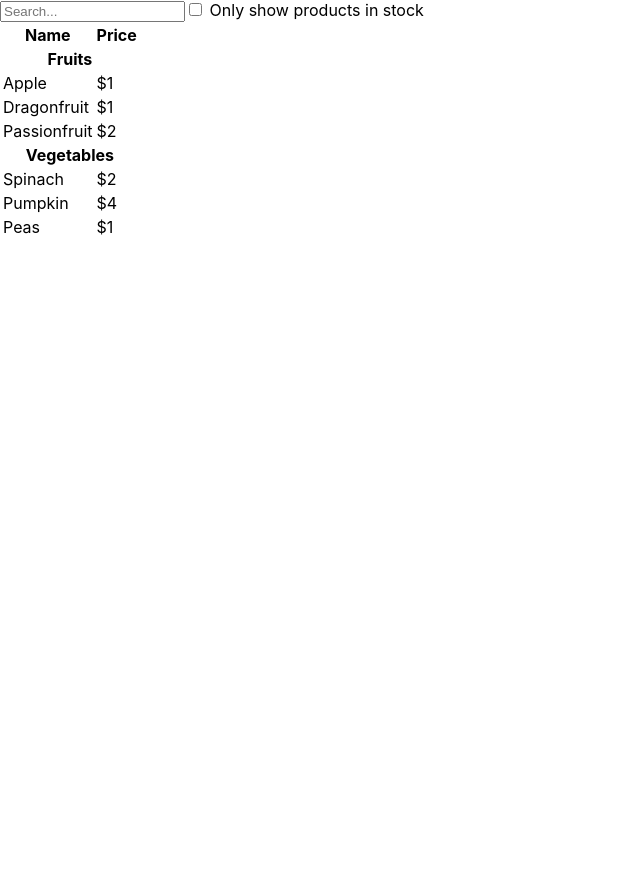
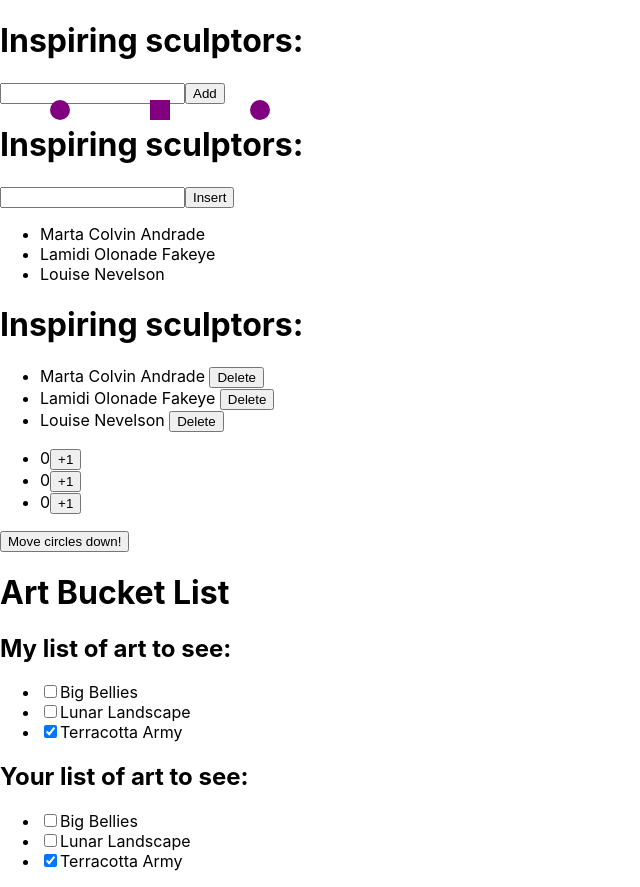
Before and after one commit to LeVHoangduc/react-training, a React (Create React App) app in the folder my-example/: page / in a window 1280 px wide. Shown: the whole page, without its empty margins (0-640 px from the left). Before the commit the page ends 800 px from the top, so only its background shows below. Built offline with nearby package versions, Linux system fonts and the light colour scheme.

Commit message:
feat:implement example for array

```diff
--- /dev/null
+++ b/my-example/src/Array.js
@@ -0,0 +1,19 @@
+import AddArray from "./components/ArrayExample/AddArray";
+import InsertArray from "./components/ArrayExample/InsertArray";
+import RemoveArray from "./components/ArrayExample/RemoveArray";
+import ReplaceItem from "./components/ArrayExample/ReplaceItem";
+import TransformArray from "./components/ArrayExample/TransformArray";
+import UpdateObjectInArray from "./components/ArrayExample/UpdateObjectinArray";
+
+export default function Array() {
+  return (
+    <>
+      <AddArray />
+      <InsertArray />
+      <RemoveArray />
+      <ReplaceItem />
+      <TransformArray />
+      <UpdateObjectInArray />
+    </>
+  );
+}
--- /dev/null
+++ b/my-example/src/components/ArrayExample/AddArray.js
@@ -0,0 +1,26 @@
+import { useState } from "react";
+
+let nextId = 0;
+
+export default function AddArray() {
+  const [name, setName] = useState("");
+  const [artists, setArtists] = useState([]);
+
+  return (
+    <>
+      <h1>Inspiring sculptors:</h1>
+      <input value={name} onChange={e => setName(e.target.value)} />
+      <button
+        onClick={() => {
+          setArtists([...artists, { id: nextId++, name: name }]);
+        }}>
+        Add
+      </button>
+      <ul>
+        {artists.map(artist => (
+          <li key={artist.id}>{artist.name}</li>
+        ))}
+      </ul>
+    </>
+  );
+}
--- /dev/null
+++ b/my-example/src/components/ArrayExample/InsertArray.js
@@ -0,0 +1,40 @@
+import { useState } from "react";
+
+let nextId = 3;
+const initialArtists = [
+  { id: 0, name: "Marta Colvin Andrade" },
+  { id: 1, name: "Lamidi Olonade Fakeye" },
+  { id: 2, name: "Louise Nevelson" },
+];
+
+export default function InsertArray() {
+  const [name, setName] = useState("");
+  const [artists, setArtists] = useState(initialArtists);
+
+  function handleClick() {
+    const insertAt = 1; // Could be any index
+    const nextArtists = [
+      // Items before the insertion point:
+      ...artists.slice(0, insertAt),
+      // New item:
+      { id: nextId++, name: name },
+      // Items after the insertion point:
+      ...artists.slice(insertAt),
+    ];
+    setArtists(nextArtists);
+    setName("");
+  }
+
+  return (
+    <>
+      <h1>Inspiring sculptors:</h1>
+      <input value={name} onChange={e => setName(e.target.value)} />
+      <button onClick={handleClick}>Insert</button>
+      <ul>
+        {artists.map(artist => (
+          <li key={artist.id}>{artist.name}</li>
+        ))}
+      </ul>
+    </>
+  );
+}
--- /dev/null
+++ b/my-example/src/components/ArrayExample/RemoveArray.js
@@ -0,0 +1,30 @@
+import { useState } from "react";
+
+let initialArtists = [
+  { id: 0, name: "Marta Colvin Andrade" },
+  { id: 1, name: "Lamidi Olonade Fakeye" },
+  { id: 2, name: "Louise Nevelson" },
+];
+
+export default function RemoveArray() {
+  const [artists, setArtists] = useState(initialArtists);
+
+  return (
+    <>
+      <h1>Inspiring sculptors:</h1>
+      <ul>
+        {artists.map(artist => (
+          <li key={artist.id}>
+            {artist.name}{" "}
+            <button
+              onClick={() => {
+                setArtists(artists.filter(a => a.id !== artist.id));
+              }}>
+              Delete
+            </button>
+          </li>
+        ))}
+      </ul>
+    </>
+  );
+}
--- /dev/null
+++ b/my-example/src/components/ArrayExample/ReplaceItem.js
@@ -0,0 +1,36 @@
+import { useState } from "react";
+
+let initialCounters = [0, 0, 0];
+
+export default function ReplaceItem() {
+  const [counters, setCounters] = useState(initialCounters);
+
+  function handleIncrementClick(index) {
+    const nextCounters = counters.map((c, i) => {
+      if (i === index) {
+        // Increment the clicked counter
+        return c + 1;
+      } else {
+        // The rest haven't changed
+        return c;
+      }
+    });
+    setCounters(nextCounters);
+  }
+
+  return (
+    <ul>
+      {counters.map((counter, i) => (
+        <li key={i}>
+          {counter}
+          <button
+            onClick={() => {
+              handleIncrementClick(i);
+            }}>
+            +1
+          </button>
+        </li>
+      ))}
+    </ul>
+  );
+}
--- /dev/null
+++ b/my-example/src/components/ArrayExample/TransformArray.js
@@ -0,0 +1,48 @@
+import { useState } from "react";
+
+let initialShapes = [
+  { id: 0, type: "circle", x: 50, y: 100 },
+  { id: 1, type: "square", x: 150, y: 100 },
+  { id: 2, type: "circle", x: 250, y: 100 },
+];
+
+export default function TransformArray() {
+  const [shapes, setShapes] = useState(initialShapes);
+
+  function handleClick() {
+    const nextShapes = shapes.map(shape => {
+      if (shape.type === "square") {
+        // No change
+        return shape;
+      } else {
+        // Return a new circle 50px below
+        return {
+          ...shape,
+          y: shape.y + 50,
+        };
+      }
+    });
+    // Re-render with the new array
+    setShapes(nextShapes);
+  }
+
+  return (
+    <>
+      <button onClick={handleClick}>Move circles down!</button>
+      {shapes.map(shape => (
+        <div
+          key={shape.id}
+          style={{
+            background: "purple",
+            position: "absolute",
+            left: shape.x,
+            top: shape.y,
+            borderRadius: shape.type === "circle" ? "50%" : "",
+            width: 20,
+            height: 20,
+          }}
+        />
+      ))}
+    </>
+  );
+}
--- /dev/null
+++ b/my-example/src/components/ArrayExample/UpdateObjectinArray.js
@@ -0,0 +1,72 @@
+import { useState } from "react";
+
+let nextId = 3;
+const initialList = [
+  { id: 0, title: "Big Bellies", seen: false },
+  { id: 1, title: "Lunar Landscape", seen: false },
+  { id: 2, title: "Terracotta Army", seen: true },
+];
+
+export default function UpdateObjectInArray() {
+  const [myList, setMyList] = useState(initialList);
+  const [yourList, setYourList] = useState(initialList);
+
+  function handleToggleMyList(artworkId, nextSeen) {
+    setMyList(
+      myList.map(artwork => {
+        if (artwork.id === artworkId) {
+          // Create a *new* object with changes
+          return { ...artwork, seen: nextSeen };
+        } else {
+          // No changes
+          return artwork;
+        }
+      })
+    );
+  }
+
+  function handleToggleYourList(artworkId, nextSeen) {
+    setYourList(
+      yourList.map(artwork => {
+        if (artwork.id === artworkId) {
+          // Create a *new* object with changes
+          return { ...artwork, seen: nextSeen };
+        } else {
+          // No changes
+          return artwork;
+        }
+      })
+    );
+  }
+
+  return (
+    <>
+      <h1>Art Bucket List</h1>
+      <h2>My list of art to see:</h2>
+      <ItemList artworks={myList} onToggle={handleToggleMyList} />
+      <h2>Your list of art to see:</h2>
+      <ItemList artworks={yourList} onToggle={handleToggleYourList} />
+    </>
+  );
+}
+
+function ItemList({ artworks, onToggle }) {
+  return (
+    <ul>
+      {artworks.map(artwork => (
+        <li key={artwork.id}>
+          <label>
+            <input
+              type="checkbox"
+              checked={artwork.seen}
+              onChange={e => {
+                onToggle(artwork.id, e.target.checked);
+              }}
+            />
+            {artwork.title}
+          </label>
+        </li>
+      ))}
+    </ul>
+  );
+}
--- a/my-example/src/index.js
+++ b/my-example/src/index.js
@@ -1,13 +1,18 @@
-import React from 'react';
-import ReactDOM from 'react-dom/client';
-import './index.css';
-import App from './App';
-import reportWebVitals from './reportWebVitals';
+import React from "react";
+import ReactDOM from "react-dom/client";
+import "./index.css";
+import App from "./App";
+import reportWebVitals from "./reportWebVitals";
+import Array from "./Array";
 
-const root = ReactDOM.createRoot(document.getElementById('root'));
+const root = ReactDOM.createRoot(document.getElementById("root"));
 root.render(
   <React.StrictMode>
-    <App />
+    {/* Example for thinking in React */}
+    {/* <App /> */}
+
+    {/* Example for array in state */}
+    <Array />
   </React.StrictMode>
 );
 
```
